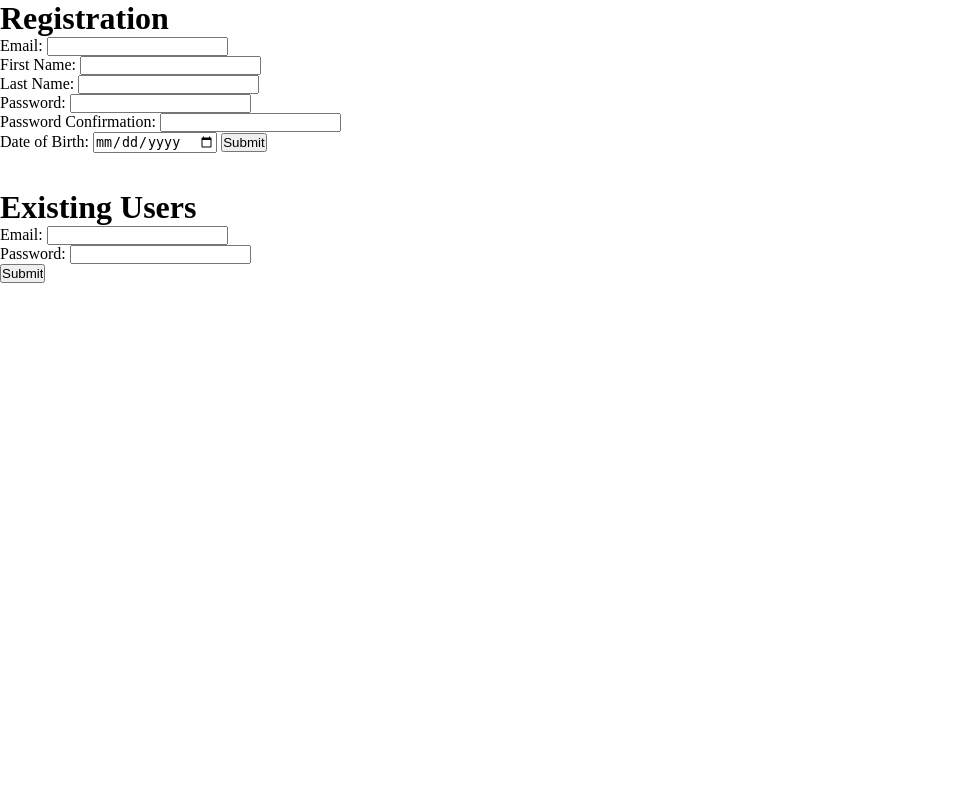
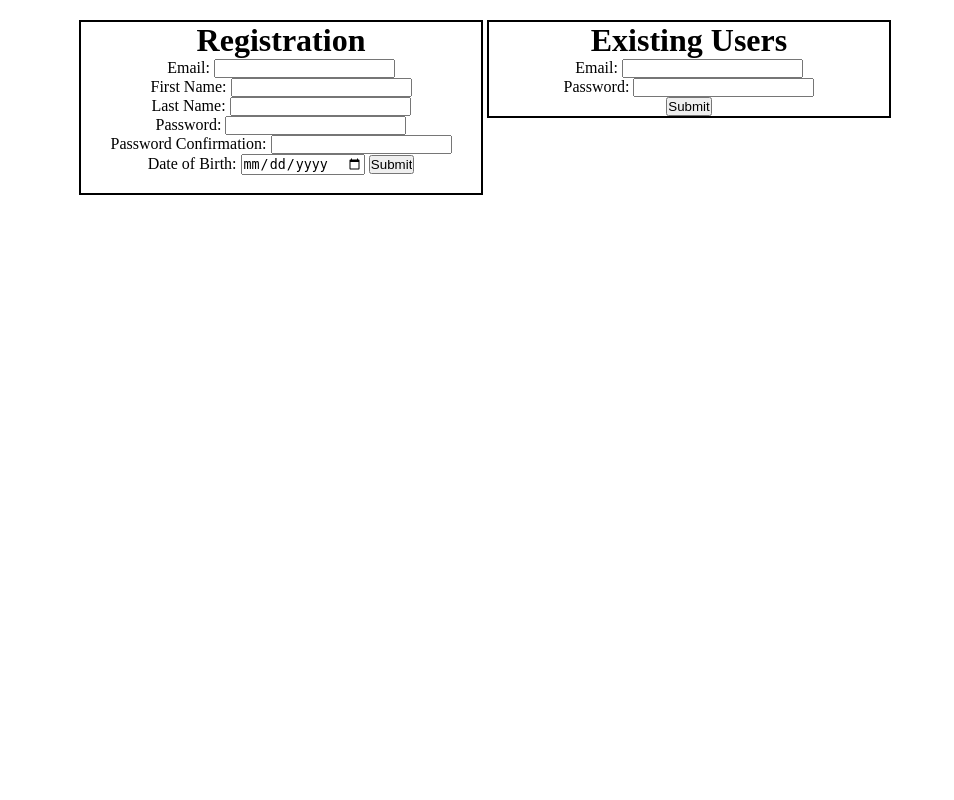
Before and after one commit to engiemcwhite/quotes_exam, a Django app: page /main in a window 1280 px wide. Shown: the whole page, without its empty margins (0-954 px from the left). Run offline with Django 3.2, Linux system fonts and the light colour scheme; parts of the project's set-up code (start-up, migrations or seed data) failed here and were passed over.

Commit message:
More CSS things

```diff
--- a/apps/registration/static/registration/css/main.css
+++ b/apps/registration/static/registration/css/main.css
@@ -0,0 +1,23 @@
+*{
+    margin: 0px;
+    padding: 0px;
+}
+
+.wrapper{
+    width: 970px;
+    vertical-align: top;
+    text-align: center;
+}
+
+.side{
+    width: 400px;
+    display: inline-block;
+    vertical-align: top;
+    border: 2px solid black;
+    margin-top: 20px;
+}
+
+.errors{
+    text-align: center;
+    color: red;
+}
--- a/apps/registration/templates/registration/index.html
+++ b/apps/registration/templates/registration/index.html
@@ -2,10 +2,12 @@
     <head>
         {% load static %}
         <!-- The line above tells Django to be ready to listen for static files -->
-        <link rel="stylesheet" href="{% static 'ourApp/css/main.css' %}" media="screen" title="no title"  charset="utf-8">
+        <link rel="stylesheet" href="{% static 'registration/css/main.css' %}" media="screen" title="no title"  charset="utf-8">
         <!-- Put the static files in the static folder inside your app.  Django collects files within all static folders and puts them within a single folder -->
     </head>
     <body>
+        <div class="wrapper">
+            <div class="side">
                 <h1>Registration</h1>
                 <form action='/registration' method='post'>
                     {% csrf_token %}
@@ -18,6 +20,18 @@
                     <input type='submit' value='Submit'>
                  </form>
                 <br>
+            </div>
+            <div class="side">
+                <h1>Existing Users</h1>
+                <form action='/login' method = 'post'>
+                    {% csrf_token %}
+                    Email: <input type='text' name='mail'><br>
+                    Password: <input type='password' name='pass'><br>
+                    <input type='submit' value='Submit'>
+                </form>
+            </div>
+        </div>
+       <div class="errors">
             {% if messages %}
             <ul class="messages">
             {% for message in messages %}
@@ -25,14 +39,10 @@
             {% endfor %}
             </ul>
             {% endif %}
+       </div>
+
         <br>
-        <h1>Existing Users</h1>
-        <form action='/login' method = 'post'>
-            {% csrf_token %}
-            Email: <input type='text' name='mail'><br>
-            Password: <input type='password' name='pass'><br>
-            <input type='submit' value='Submit'>
-        </form>
+
 
     </body>
 </html>
```
Also changed, not shown: db.sqlite3. Lines whose indentation alone changed are shown as unchanged.
